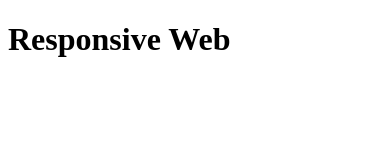
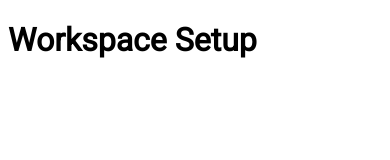
Before and after one commit to stackroute/stackroute.github.io, a plain HTML site: page responsive-web/workspace-setup.html in a window 390 px wide. Drawn offline with Linux system fonts and the light colour scheme.

Commit message:
Updated styles for responsive-web

```diff
--- /dev/null
+++ b/responsive-web/styles/style.css
@@ -0,0 +1,5 @@
+@import url('https://fonts.googleapis.com/css?family=Roboto');
+
+body {
+  font-family: 'Roboto', sans-serif;
+}
--- a/responsive-web/workspace-setup.html
+++ b/responsive-web/workspace-setup.html
@@ -5,8 +5,9 @@
   <meta name="viewport" content="width=device-width, initial-scale=1.0">
   <meta http-equiv="X-UA-Compatible" content="ie=edge">
   <title>Stackroute | Responsive Web</title>
+  <link rel="stylesheet" href="styles/style.css">
 </head>
 <body>
-  <h1>Responsive Web</h1>
+  <h1>Workspace Setup</h1>
 </body>
 </html>
```
